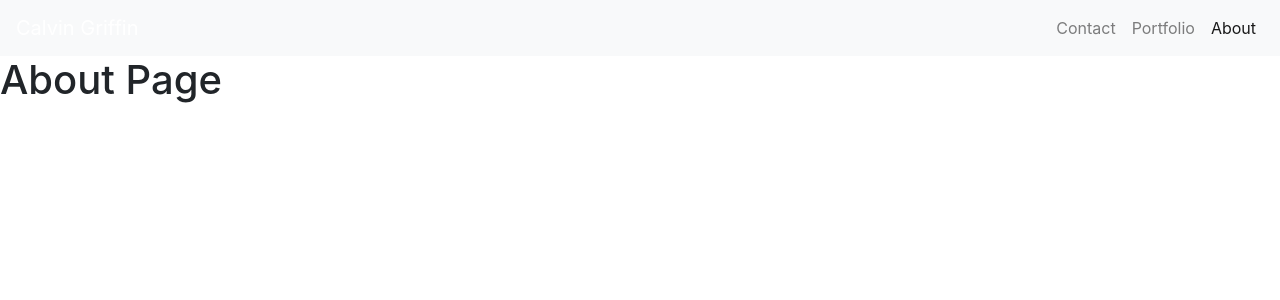
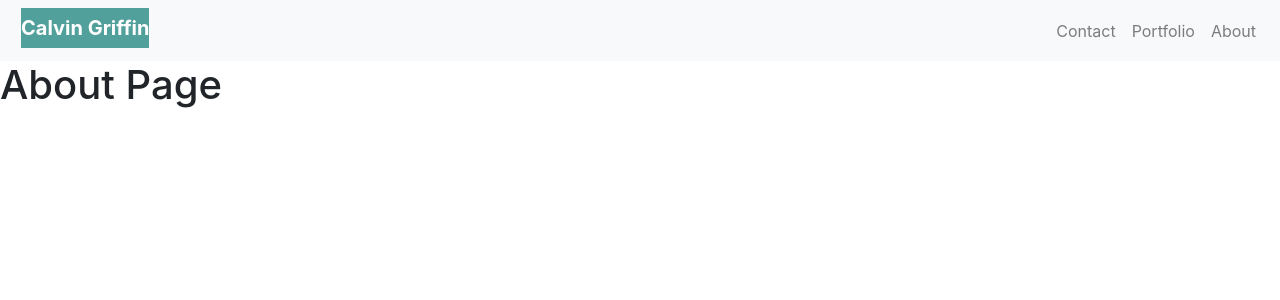
Before and after one commit to cgriffin332/portfolio-react, a React (Create React App) app: page / in a window 1280 px wide. Shown: the top 300 px of the page. Built offline with nearby package versions, Linux system fonts and the light colour scheme.

Commit message:
link header css

```diff
--- a/src/App.js
+++ b/src/App.js
@@ -3,6 +3,7 @@ import Header from "./components/Header/Header";
 import About from "./components/About/About";
 import Portfolio from "./components/Portfolio/Portfolio";
 import Contact from "./components/Contact/Contact";
+
 
 
 
--- /dev/null
+++ b/src/components/Header/Header.css
@@ -0,0 +1,12 @@
+/* navbar */
+nav {
+    font-size: 1rem;
+  }
+  /* name on navbar */
+  .nav-name {
+    background-color: rgb(81, 160, 155);
+    font-weight: bold;
+    width: fit-content;
+    margin: 0 0 5px 5px;
+    padding: 10px 0px
+  }
--- a/src/components/Header/Header.jsx
+++ b/src/components/Header/Header.jsx
@@ -1,5 +1,6 @@
 import React from "react";
 import { Link } from "react-router-dom";
+import "./Header.css"
 
 const Header = () => {
   return (
@@ -37,7 +38,7 @@ const Header = () => {
                 </Link>
               </li>
               {/* <!-- active page --> */}
-              <li className="nav-item ml-auto active">
+              <li className="nav-item ml-auto">
                 {/* <!-- link to about page --> */}
                 <Link className="nav-link" to="/">
                   About
--- a/src/index.js
+++ b/src/index.js
@@ -4,4 +4,5 @@ import App from './App';
 import 'bootstrap/dist/css/bootstrap.min.css';
 
 
+
 ReactDOM.render(<App />, document.getElementById("root"));
```
